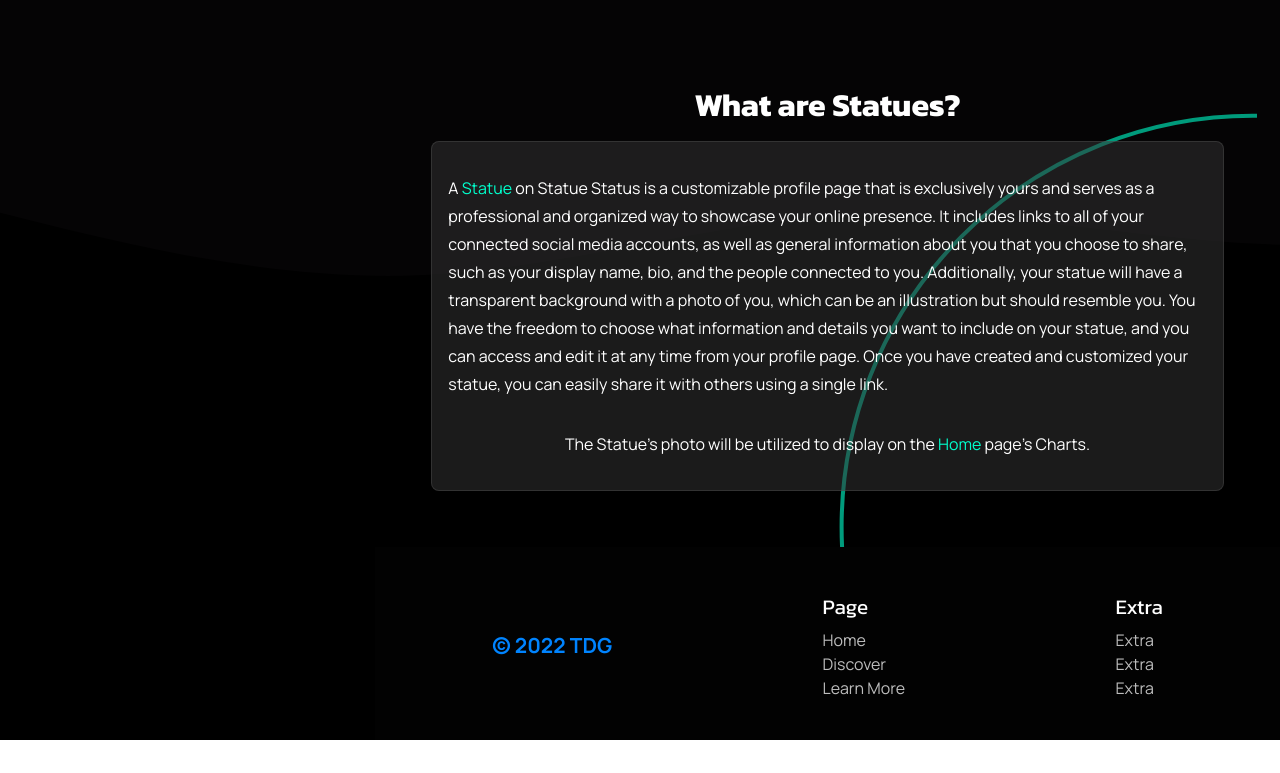
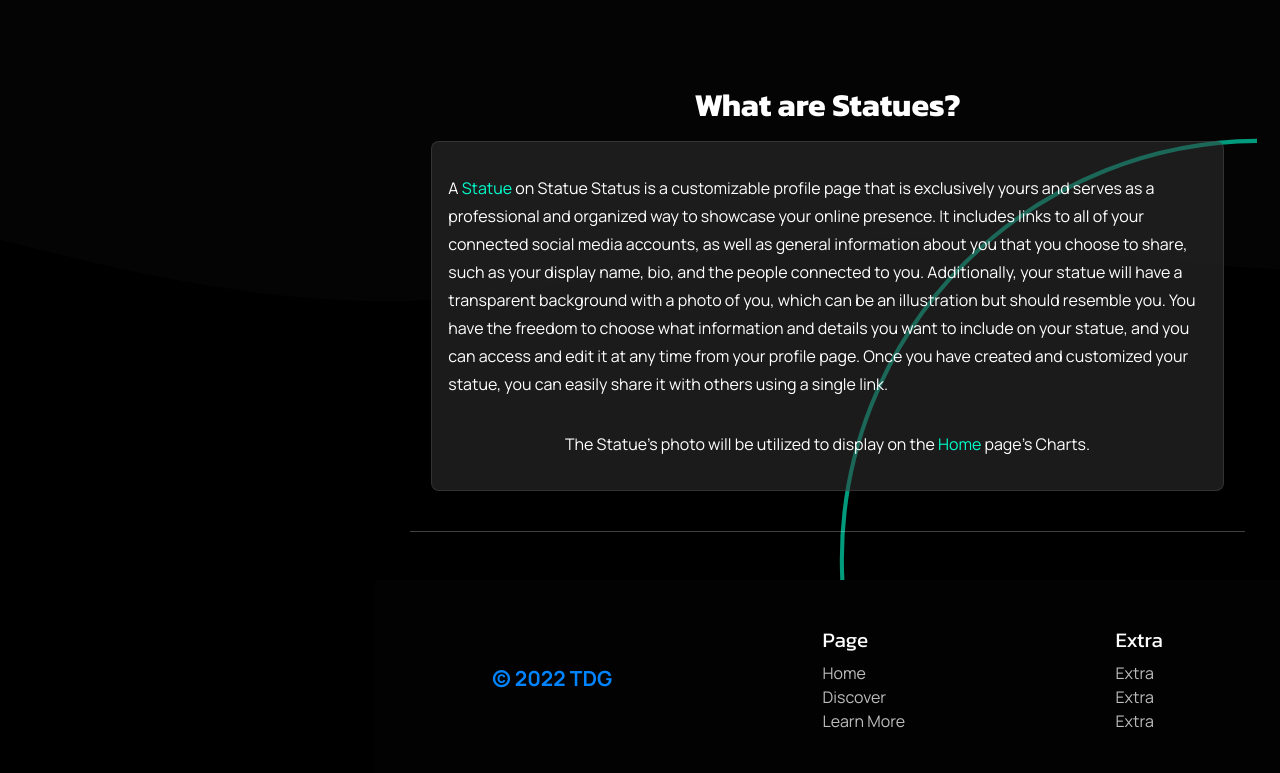
Before and after one commit to TDG-Org/Statue-Status, a React (Create React App) app in the folder client/: page /about in a window 1280 px wide. Shown: the part 1267-2040 px from the top of the page. Before the commit the page ends 2007 px from the top, so only its background shows below. Built offline with nearby package versions, Linux system fonts and the light colour scheme.

Commit message:
added hr tag for all pages

```diff
--- a/client/src/pages/About/AboutPage.jsx
+++ b/client/src/pages/About/AboutPage.jsx
@@ -27,6 +27,8 @@ const AboutPage = () => {
 
       </div>
 
+      <hr />
+
     </div>
   );
 };
--- a/client/src/pages/Discover/DiscoverPage.jsx
+++ b/client/src/pages/Discover/DiscoverPage.jsx
@@ -16,6 +16,7 @@ const DiscoverPage = () => {
   return (
     <div className="DiscoverPage page">
       <h1>Discover</h1>
+
       <hr />
 
       <h3>Exploration And Connection</h3>
@@ -28,6 +29,9 @@ const DiscoverPage = () => {
         <Friends />
 
       </div>
+
+      <hr />
+
     </div>
   );
 };
--- a/client/src/pages/Home/HomePage.jsx
+++ b/client/src/pages/Home/HomePage.jsx
@@ -214,6 +214,8 @@ const HomePage = () => {
 
       </div>
 
+      <hr />
+
     </div>
   );
 };
--- a/client/src/pages/Powerful/PowerfulPage.jsx
+++ b/client/src/pages/Powerful/PowerfulPage.jsx
@@ -7,11 +7,13 @@ const PowerfulPage = () => {
   return (
     <div className="PowerfulPage page">
       <h1>Richest People</h1>
+
       <hr />
 
       <PowerUser />
 
       <hr />
+
     </div>
   );
 };
--- a/client/src/pages/Profile/ProfilePage.jsx
+++ b/client/src/pages/Profile/ProfilePage.jsx
@@ -22,6 +22,8 @@ const ProfilePage = () => {
       {/* Profile Statue Section  */}
       <ProfileStatue />
 
+      <hr />
+
     </div>
   );
 };
--- a/client/src/pages/Settings/SettingsPage.jsx
+++ b/client/src/pages/Settings/SettingsPage.jsx
@@ -23,6 +23,8 @@ const SettingsPage = () => {
       {/* General Settings  */}
       <General />
 
+      <hr />
+
     </div>
   );
 };
--- a/client/src/sass/main.scss
+++ b/client/src/sass/main.scss
@@ -48,6 +48,14 @@ li {
 a {
   text-decoration: none !important;
 }
+
+.page {
+  hr {
+    width: 100%;
+    margin: 1rem auto;
+  }
+}
+
 
 textarea {
   outline: none;
```
